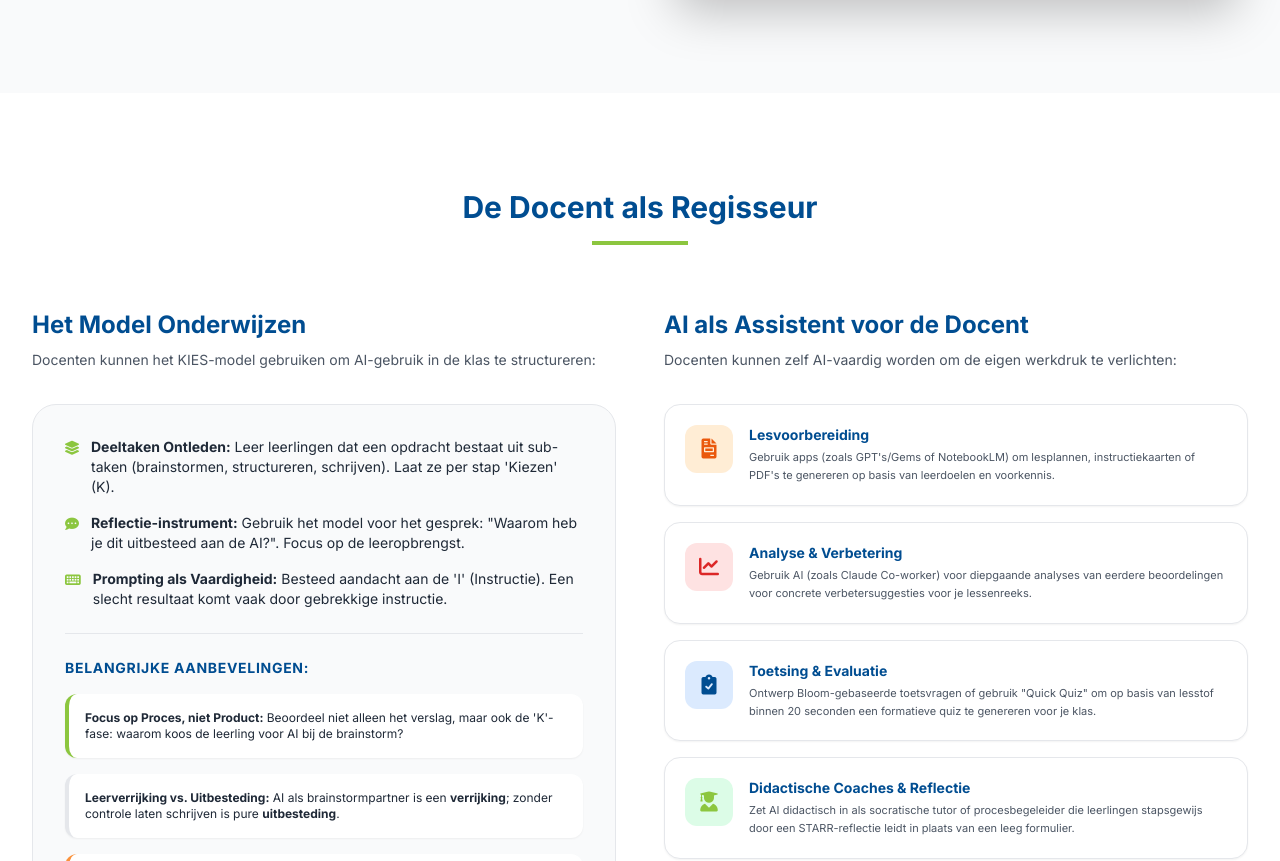
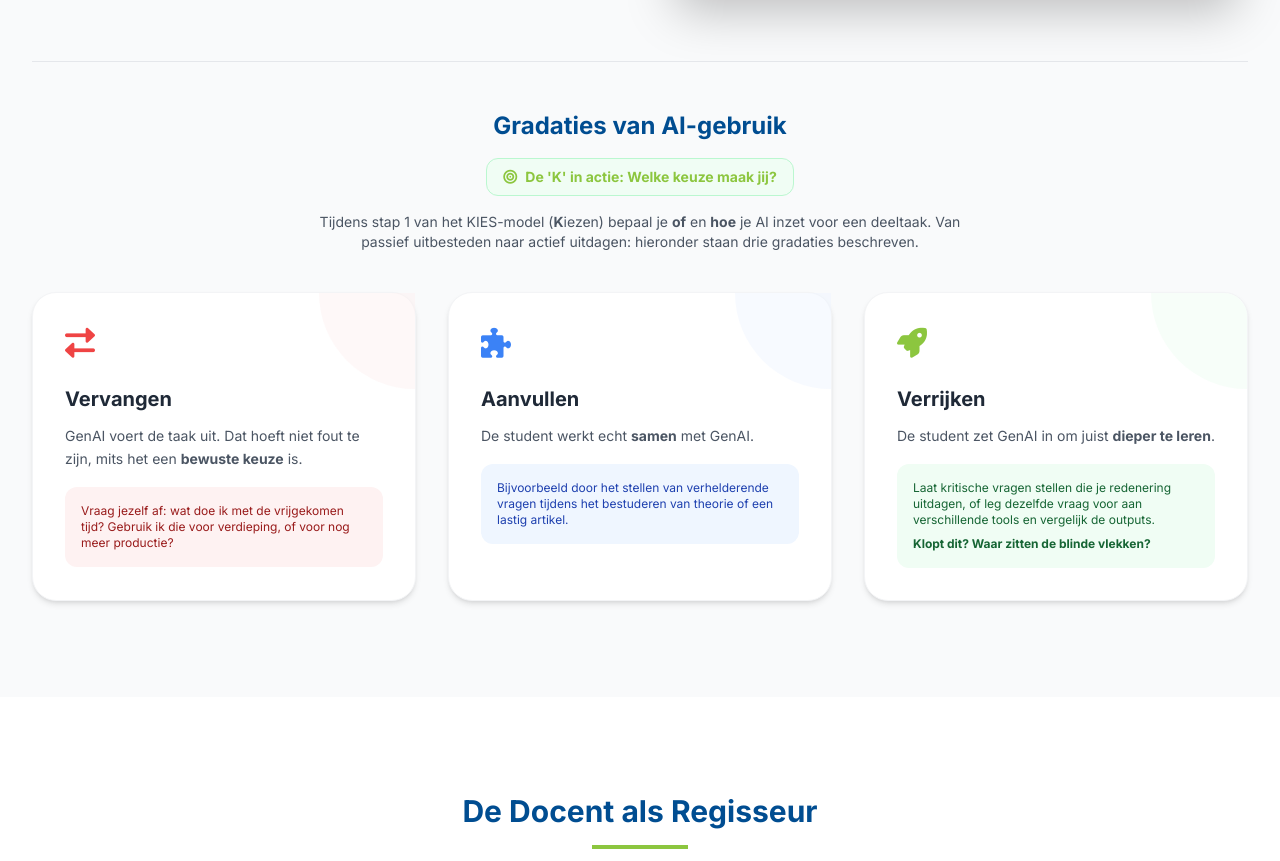
Before and after one commit to MartijnVanMourik/AI-Vaardigheid-en-KIES, a plain HTML site: page index.html in a window 1280 px wide. Shown: the part 3023-3884 px from the top of the page. Drawn offline with nearby package versions, Linux system fonts and the light colour scheme.

Commit message:
feat: Add new section on AI usage gradations (Vervangen, Aanvullen, Verrijken) to the homepage.

```diff
--- a/index.html
+++ b/index.html
@@ -453,6 +453,79 @@
                     </div>
                 </div>
             </div>
+
+            <!-- Nieuw Blok: Vervangen, Aanvullen, Verrijken -->
+            <div class="mt-16 pt-12 border-t border-gray-200">
+                <div class="text-center mb-10">
+                    <h3 class="text-2xl font-bold text-trinitas-blue mb-4">Gradaties van AI-gebruik</h3>
+                    <div class="flex justify-center mb-4">
+                        <span
+                            class="bg-green-50 text-trinitas-green px-4 py-2 rounded-xl text-sm font-bold border border-green-200 flex items-center">
+                            <i class="fas fa-bullseye mr-2"></i>De 'K' in actie: Welke keuze maak jij?
+                        </span>
+                    </div>
+                    <p class="text-gray-600 text-sm max-w-2xl mx-auto">Tijdens stap 1 van het KIES-model
+                        (<strong>K</strong>iezen) bepaal je <strong>of</strong> en <strong>hoe</strong> je AI inzet voor
+                        een deeltaak. Van passief uitbesteden
+                        naar actief uitdagen: hieronder staan drie gradaties beschreven.</p>
+                </div>
+
+                <div class="grid md:grid-cols-3 gap-8">
+                    <!-- Vervangen -->
+                    <div
+                        class="bg-white p-8 rounded-3xl border border-gray-100 shadow-md hover:shadow-xl transition relative group">
+                        <div
+                            class="absolute top-0 right-0 w-24 h-24 bg-red-50 rounded-bl-full opacity-50 transition group-hover:bg-red-100">
+                        </div>
+                        <i class="fas fa-exchange-alt text-red-500 text-3xl mb-6 relative z-10"></i>
+                        <h4 class="text-xl font-bold mb-3 text-gray-800 relative z-10">Vervangen</h4>
+                        <p class="text-sm text-gray-600 leading-relaxed mb-4 relative z-10">
+                            GenAI voert de taak uit. Dat hoeft niet fout te zijn, mits het een <strong>bewuste
+                                keuze</strong> is.
+                        </p>
+                        <div class="bg-red-50 p-4 rounded-xl text-xs text-red-800 font-medium relative z-10">
+                            Vraag jezelf af: wat doe ik met de vrijgekomen tijd? Gebruik ik die voor verdieping, of voor
+                            nog meer productie?
+                        </div>
+                    </div>
+
+                    <!-- Aanvullen -->
+                    <div
+                        class="bg-white p-8 rounded-3xl border border-gray-100 shadow-md hover:shadow-xl transition relative group">
+                        <div
+                            class="absolute top-0 right-0 w-24 h-24 bg-blue-50 rounded-bl-full opacity-50 transition group-hover:bg-blue-100">
+                        </div>
+                        <i class="fas fa-puzzle-piece text-blue-500 text-3xl mb-6 relative z-10"></i>
+                        <h4 class="text-xl font-bold mb-3 text-gray-800 relative z-10">Aanvullen</h4>
+                        <p class="text-sm text-gray-600 leading-relaxed mb-4 relative z-10">
+                            De student werkt echt <strong>samen</strong> met GenAI.
+                        </p>
+                        <div class="bg-blue-50 p-4 rounded-xl text-xs text-blue-800 font-medium relative z-10">
+                            Bijvoorbeeld door het stellen van verhelderende vragen tijdens het bestuderen van theorie of
+                            een lastig artikel.
+                        </div>
+                    </div>
+
+                    <!-- Verrijken -->
+                    <div
+                        class="bg-white p-8 rounded-3xl border border-gray-100 shadow-md hover:shadow-xl transition relative group overflow-hidden">
+                        <div
+                            class="absolute top-0 right-0 w-24 h-24 bg-green-50 rounded-bl-full opacity-50 transition group-hover:bg-green-100">
+                        </div>
+                        <i class="fas fa-rocket text-trinitas-green text-3xl mb-6 relative z-10"></i>
+                        <h4 class="text-xl font-bold mb-3 text-gray-800 relative z-10">Verrijken</h4>
+                        <p class="text-sm text-gray-600 leading-relaxed mb-4 relative z-10">
+                            De student zet GenAI in om juist <strong>dieper te leren</strong>.
+                        </p>
+                        <div
+                            class="bg-green-50 p-4 rounded-xl text-xs text-green-800 font-medium relative z-10 space-y-2">
+                            <p>Laat kritische vragen stellen die je redenering uitdagen, of leg dezelfde vraag voor aan
+                                verschillende tools en vergelijk de outputs.</p>
+                            <p class="font-bold">Klopt dit? Waar zitten de blinde vlekken?</p>
+                        </div>
+                    </div>
+                </div>
+            </div>
     </section>
 
     <!-- Voor Docenten Section -->
```
